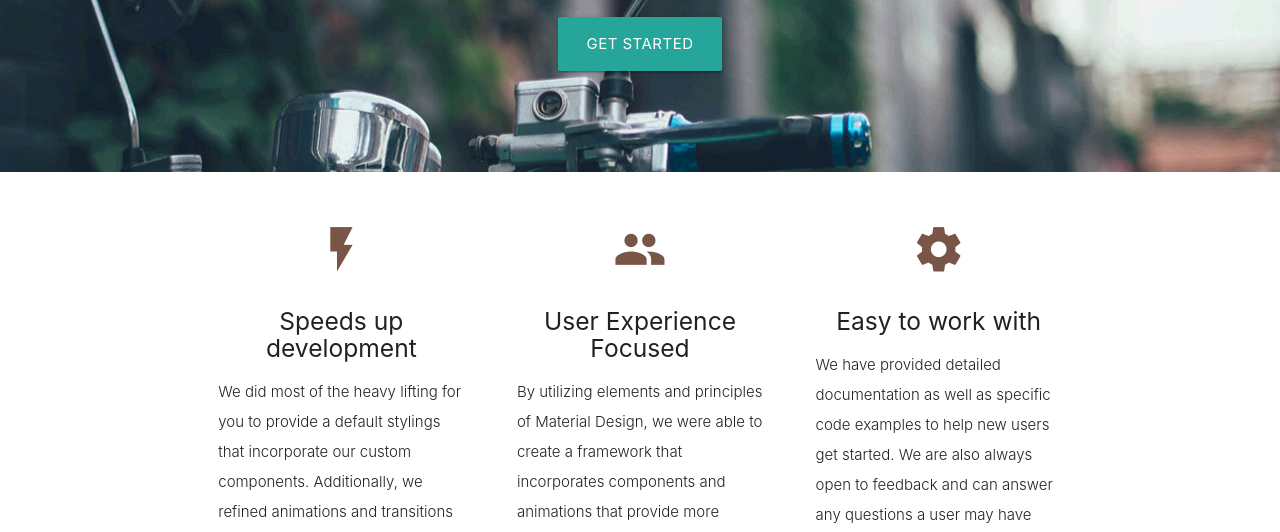
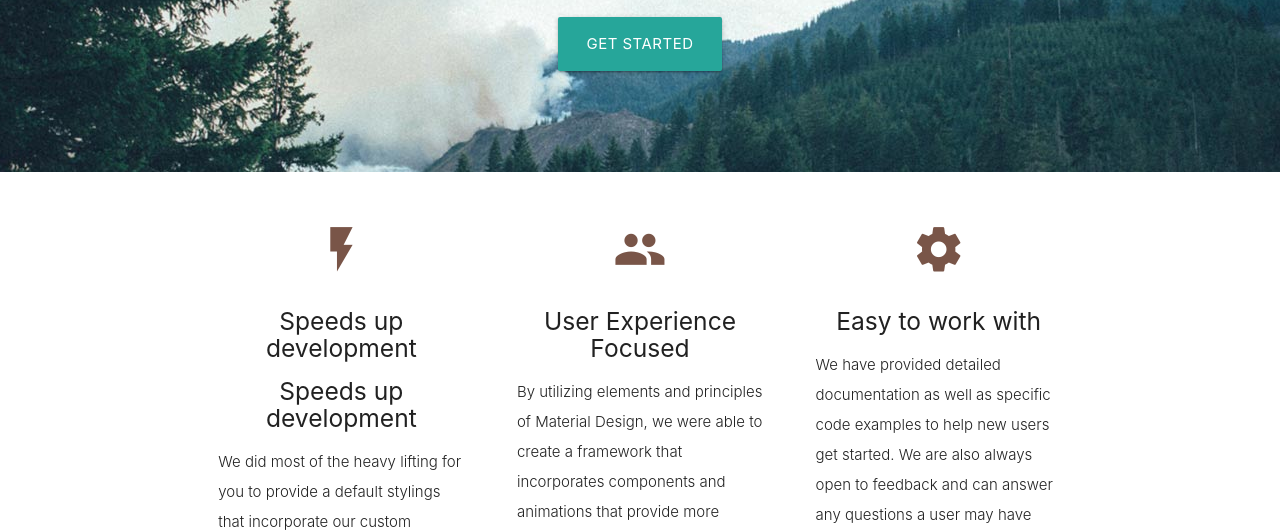
Before and after one commit to LuisEnrique-OlazaranLaureano/Taller_git, a plain HTML site: page index.html in a window 1280 px wide. Shown: the part 272-804 px from the top of the page. Drawn offline with nearby package versions, Linux system fonts and the light colour scheme.

Commit message:
se agrego un cuadro de informacion

```diff
--- a/index.html
+++ b/index.html
@@ -40,7 +40,7 @@
 
       </div>
     </div>
-    <div class="parallax"><img src="background1.jpg" alt="Unsplashed background img 1"></div>
+    <div class="parallax"><img src="background3.jpg" alt="Unsplashed background img 1"></div>
   </div>
 
 
@@ -53,7 +53,7 @@
           <div class="icon-block">
             <h2 class="center brown-text"><i class="material-icons">flash_on</i></h2>
             <h5 class="center">Speeds up development</h5>
-
+            <h5 class="center">Speeds up development</h5>
             <p class="light">We did most of the heavy lifting for you to provide a default stylings that incorporate our custom components. Additionally, we refined animations and transitions to provide a smoother experience for developers.</p>
           </div>
         </div>
```
